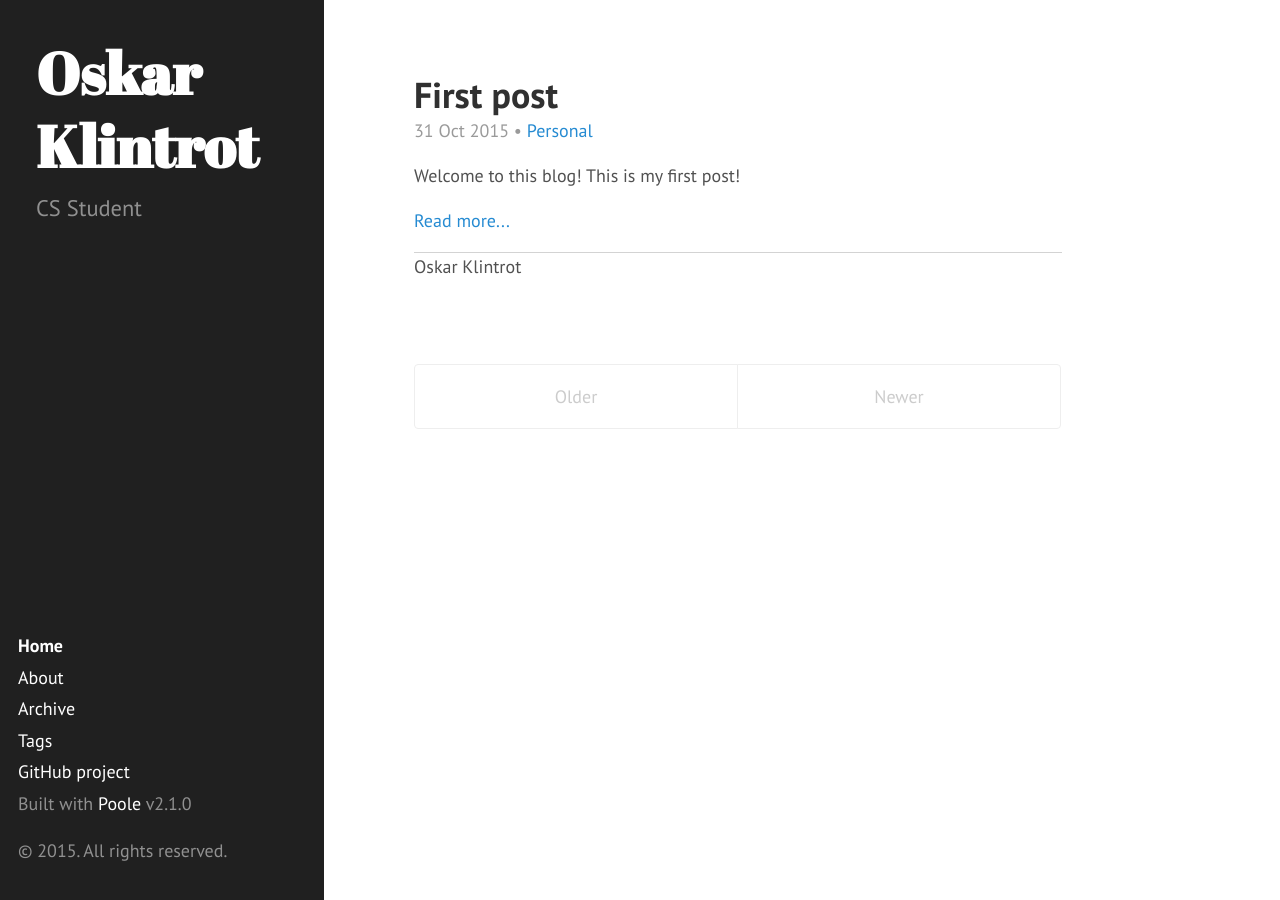
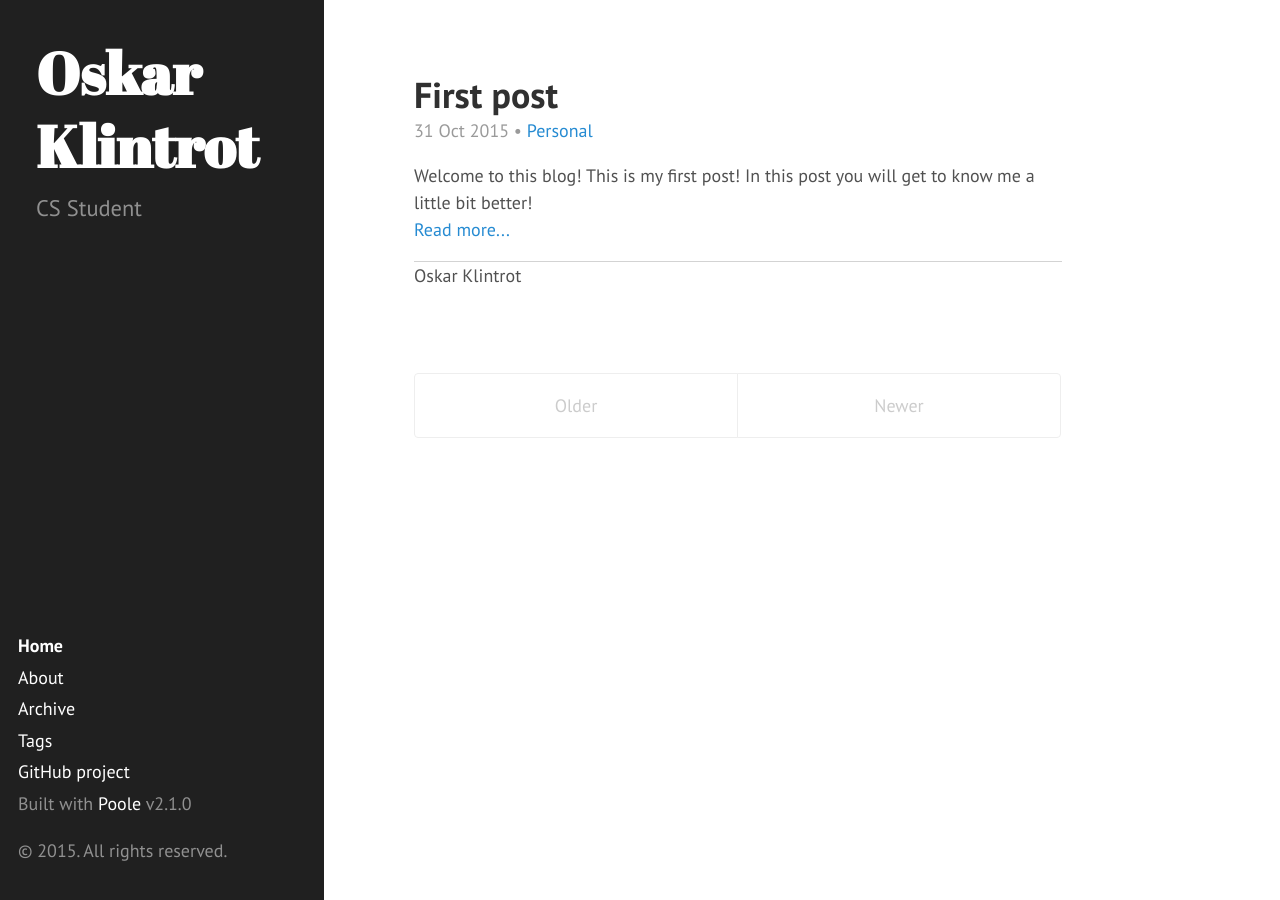
Before and after one commit to OskarKlintrotSkolarbeteWP14/2dv607.oskarklintrot.se, a Jekyll site: the page built from index.html, in a window 1280 px wide. Built offline with Jekyll 4.4.1, drawn with Linux system fonts in a browser that asks for light colours; Markdown is read by kramdown in place of the engine named in the settings; the list of posts is cut into pages by our own code.

Commit message:
Update 2015-10-31-first-post.md

```diff
--- a/_posts/2015-10-31-first-post.md
+++ b/_posts/2015-10-31-first-post.md
@@ -3,9 +3,8 @@ layout: post
 title: First post
 tags: [Personal]
 comments: True
+description: Welcome to this blog! This is my first post! In this post you will get to know me a little bit better!
 ---
-Welcome to this blog! This is my first post!
-
 I'm Oskar Klintrot, a 26 year old male from Klasentorp outside Alvesta but currently living in Väröbacka. I have a B.S. degree in marine engineering from KMA but fell in love with programming after doing some PLC programming at KMA. I have previously worked as an electrians, in a warehouse, in a store, 301 days at sea and most currently in the control room at the Scandinaviums largest power plant. Hence my excperience in programming is rather small. Despite that I'm aiming for a M.S. in CS. Yes, I'm blond!
 
 My programming knowledge is the basics in:
```
